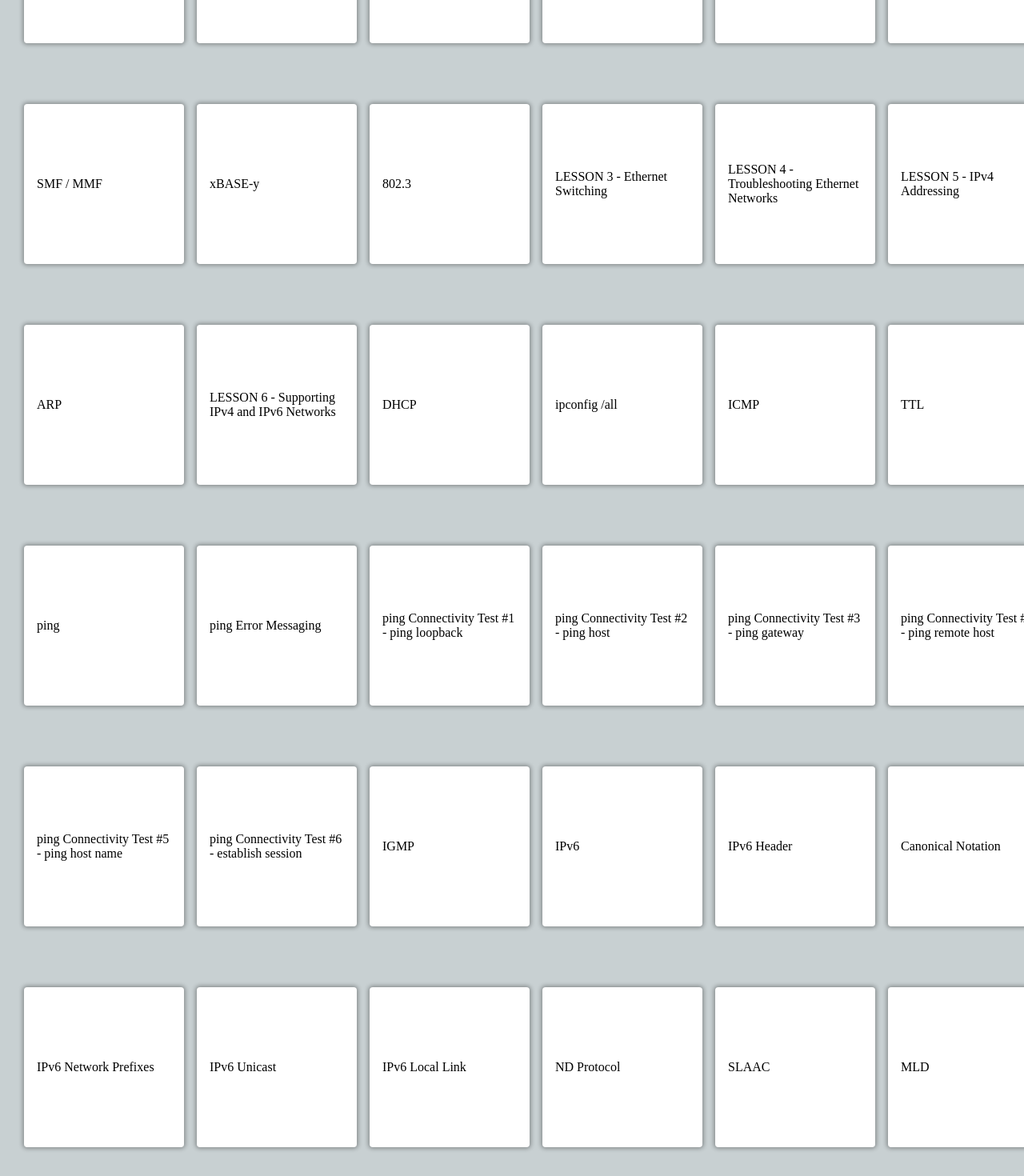
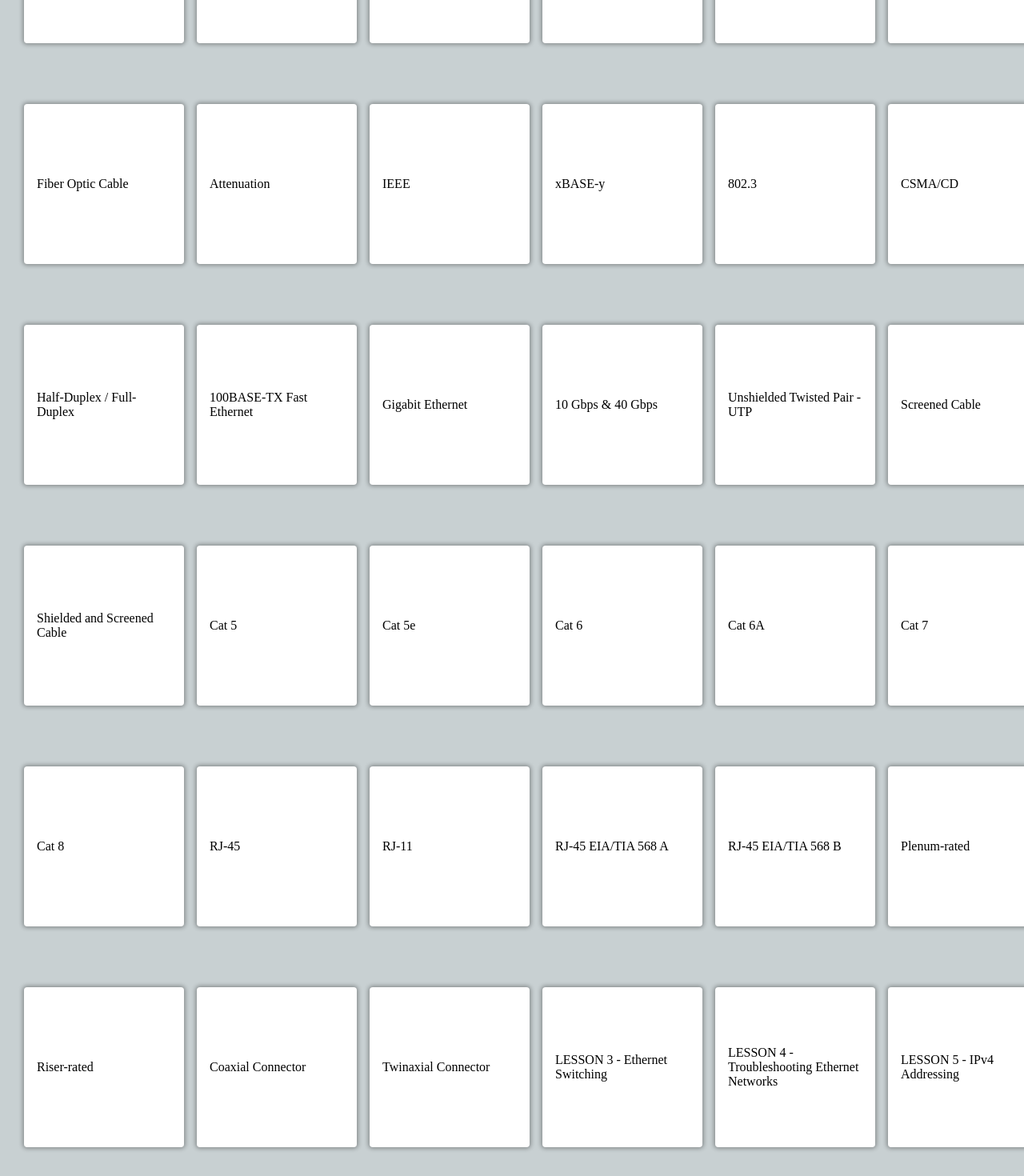
Before and after one commit to adamtaylorsmith/flashcards-react-networkplus, a React (Create React App) app: page / in a window 1280 px wide. Shown: the part 1280-2750 px from the top of the page at 80% size. Built offline with nearby package versions, Linux system fonts and the light colour scheme.

Commit message:
much content

```diff
--- a/src/App.js
+++ b/src/App.js
@@ -139,11 +139,6 @@ const FLASHCARDS = [
     answer: 'Internet Engineering Task Force - standards, services and protocols',
   },
   {
-    id: 1.25,
-    question: 'IEEE',
-    answer: 'Institute of Electrical and Electronics Engineers',
-  },
-  {
     id: 1.26,
     question: 'PSTN',
     answer: 'Public Switched Telephone Network. Facilitates SOHO internet access',
@@ -159,32 +154,162 @@ const FLASHCARDS = [
   },
   {
     id: 2.01,
+    question: 'Bandwidth',
+    answer: 'Electromagnetic carrier wave with a range of frequencies',
+  },
+  {
+    id: 2.02,
+    question: 'Copper Cable',
+    answer: 'Twisted pair and coaxial types. Attenuation. Twisted pair Cat cable standards',
+  },
+  {
+    id: 2.03,
+    question: 'Fiber Optic Cable',
+    answer: 'Single Mode (SMF) and Multimode (MMF) types. Optical Mode (OM) category designations',
+  },
+  {
+    id: 2.04,
     question: 'Attenuation',
     answer: 'Loss of signal strength over length. Usually refers to copper',
   },
   {
-    id: 2.02,
-    question: 'SMF / MMF',
-    answer: 'Single Mode. Multimode',
+    id: 2.05,
+    question: 'IEEE',
+    answer: 'Institute of Electrical and Electronics Engineers',
   },
   {
-    id: 2.03,
+    id: 2.06,
     question: 'xBASE-y',
-    answer: 'Ethernet media specifications using a three-part convention. 1) the bit rate in megabits per second, Mbps. 2) the signal mode, all mainstream types nowadays use baseband. 3) a designator for the media type e.g. cable type.',
+    answer: 'Ethernet media specifications using a three-part convention. 1) the bit rate in megabits (Mbps) or gigabits (Gbps) per second. 2) the signal mode, all mainstream types nowadays use baseband. 3) a designator for the media type (e.g. cable type)',
   },
   {
-    id: 2.04,
+    id: 2.07,
     question: '802.3',
-    answer: 'Ethernet standards',
+    answer: 'Ethernet standards written by the IEEE',
   },
+  {
+    id: 2.08,
+    question: 'CSMA/CD',
+    answer: 'Carrier Sense Multiple Access with Collision Detection. Detect collision on Tx and Rx simultaneously',
+  },
+  {
+    id: 2.09,
+    question: 'Half-Duplex / Full-Duplex',
+    answer: 'Half-duplex allows one-way traffic only. Full-duplex enables two-way traffic simultaneously',
+  },
+  {
+    id: 2.10,
+    question: '100BASE-TX Fast Ethernet',
+    answer: 'CSMA/CD, Cat 5 or better, Maximum length of 100 meters',
+  },
+  {
+    id: 2.11,
+    question: 'Gigabit Ethernet',
+    answer: 'Requires switches, supports 100 meters links over twisted-pair. Mainstream choice for office networks',
+  },
+  {
+    id: 2.12,
+    question: '10 Gbps & 40 Gbps',
+    answer: 'Requires shielded/screened cable for longer runs. Used in datacenters and workstations with high bandwidth requirements',
+  },
+  {
+    id: 2.13,
+    question: 'Unshielded Twisted Pair - UTP',
+    answer: 'Balanced pairs and twist rate to mitigate interference and crosstalk.',
+  },
+  {
+    id: 2.14,
+    question: 'Screened Cable',
+    answer: 'Outer foil shield around all pairs. Screened Twisted Pair (ScTP) / Foiled Unshielded Twisted Pair (F/UTP) / Foiled Twisted Pair (FTP)',
+  },
+  {
+    id: 2.15,
+    question: 'Shielded and Screened Cable',
+    answer: 'Outer braid around all pairs. Foil around each pair. Shielded foiled twisted pair (S/FTP)',
+  },
+  {
+    id: 2.16,
+    question: 'Cat 5',
+    answer: 'Legacy installations only',
+  },
+  {
+    id: 2.17,
+    question: 'Cat 5e',
+    answer: '1 Gbps over 100 m',
+  },
+  {
+    id: 2.18,
+    question: 'Cat 6',
+    answer: '10 Gbps over 55 m',
+  },
+  {
+    id: 2.19,
+    question: 'Cat 6A',
+    answer: '10 Gbps over 100 m',
+  },
+  {
+    id: 2.20,
+    question: 'Cat 7',
+    answer: 'Screened and shielded, uses special connectors',
+  },
+  {
+    id: 2.21,
+    question: 'Cat 8',
+    answer: '40 Gbps top-of-rack datacenter applications',
+  },
+  {
+    id: 2.22,
+    question: 'RJ-45',
+    answer: '4-pair cable used for ethernet',
+  },
+  {
+    id: 2.23,
+    question: 'RJ-11',
+    answer: '2-pair cable used for telephone',
+  },
+  {
+    id: 2.23,
+    question: 'RJ-45 EIA/TIA 568 A',
+    answer: 'Pin 1 Green/White, Pin 2 Green',
+  },
+  {
+    id: 2.24,
+    question: 'RJ-45 EIA/TIA 568 B',
+    answer: 'Pin 1 Orange/White, Pin 2 Orange',
+  },
+  {
+    id: 2.25,
+    question: 'Plenum-rated',
+    answer: 'For HVAC systems. Emits minimal smoke and self-extinguishing',
+  },
+  {
+    id: 2.26,
+    question: 'Riser-rated',
+    answer: 'For between two floors',
+  },
+  {
+    id: 2.27,
+    question: 'Coaxial Connector',
+    answer: 'Core and mesh conductors. Used for cable broadband. F-type connectors',
+  },
+  {
+    id: 2.28,
+    question: 'Twinaxial Connector',
+    answer: 'Two core conductors plus mesh. Used in datacenters. Direct attach copper (DAC) transceivers',
+  },
+
+
+
   {
     id: 3.00,
     question: 'LESSON 3 - Ethernet Switching',
   },
+
   {
     id: 4.00,
     question: 'LESSON 4 - Troubleshooting Ethernet Networks',
   },
+
   {
     id: 5.00,
     question: 'LESSON 5 - IPv4 Addressing',
@@ -194,6 +319,8 @@ const FLASHCARDS = [
     question: 'ARP',
     answer: 'Address Resolution Protocol. Determines which MAC is associated with which IP. Windows utility: arp -a; Linux: ip neigh',
   },
+
+
   {
     id: 6.00,
     question: 'LESSON 6 - Supporting IPv4 and IPv6 Networks',
@@ -338,14 +465,20 @@ const FLASHCARDS = [
     question: '::1/128',
     answer: 'Loopback',
   },
+
+
+
   {
     id: 7.00,
     question: 'LESSON 7 - Configuring and Troubleshooting Routers',
   },
+
   {
     id: 8.00,
     question: 'LESSON 8 - Network Topologies and Types',
   },
+
+
   {
     id: 9.00,
     question: 'LESSON 9 - Transport Layer Protocols',
@@ -565,6 +698,8 @@ const FLASHCARDS = [
     question: 'Protocol Analyzers',
     answer: '',
   },
+
+
   {
     id: 10.00,
     question: 'LESSON 10 - More Transport Layer Protocols',
```
